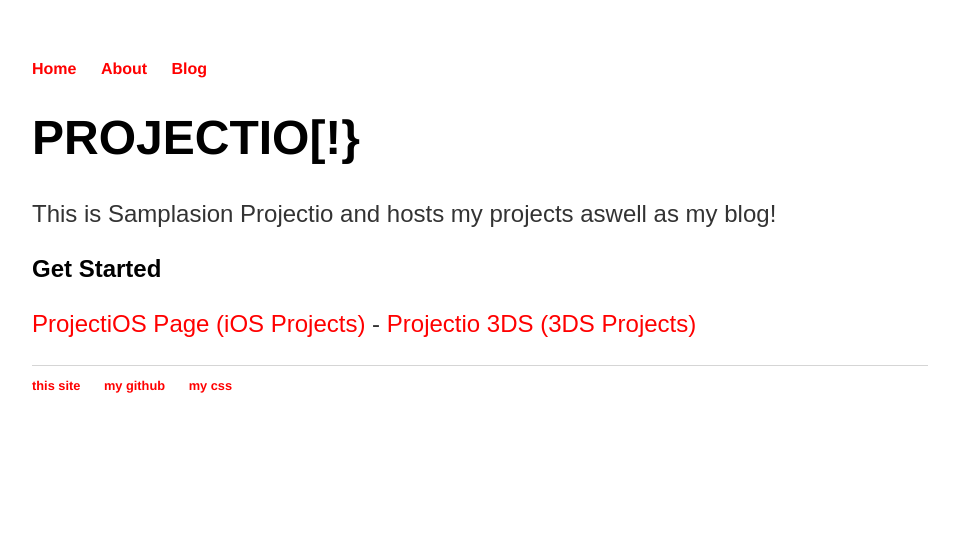
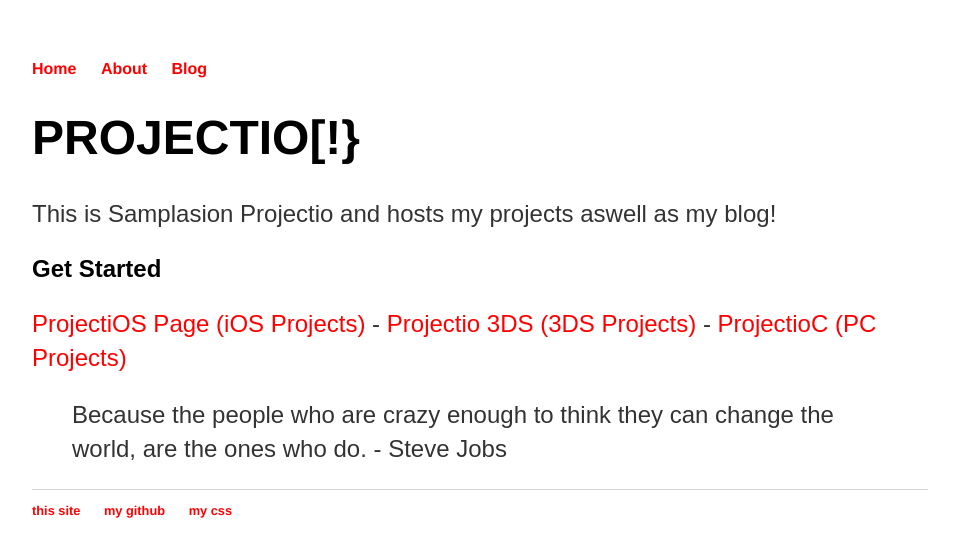
Before and after one commit to Samplasion/samplasion.github.iold, a Jekyll site: the page built from index.md, in a window 1280 px wide. Shown: the top 557 px of the page, without its empty margins (160-1119 px from the left). Built offline with Jekyll 4.4.1, drawn with Linux system fonts in a browser that asks for light colours.

Commit message:
Added Projectio PC Page

```diff
--- a/index.md
+++ b/index.md
@@ -7,4 +7,7 @@ title: Samplasion Projectio [!}
 This is Samplasion Projectio and hosts my projects aswell as my blog!
 ## Get Started
 [ProjectiOS Page (iOS Projects)](/projectsiOS) -
-[Projectio 3DS (3DS Projects)](/projects3DS)
+[Projectio 3DS (3DS Projects)](/projects3DS) -
+[ProjectioC (PC Projects)](/projectsPC)
+
+>Because the people who are crazy enough to think they can change the world, are the ones who do. - Steve Jobs
```
Also changed, not shown: projectsPC/index.md (added, +10 -0 lines).
